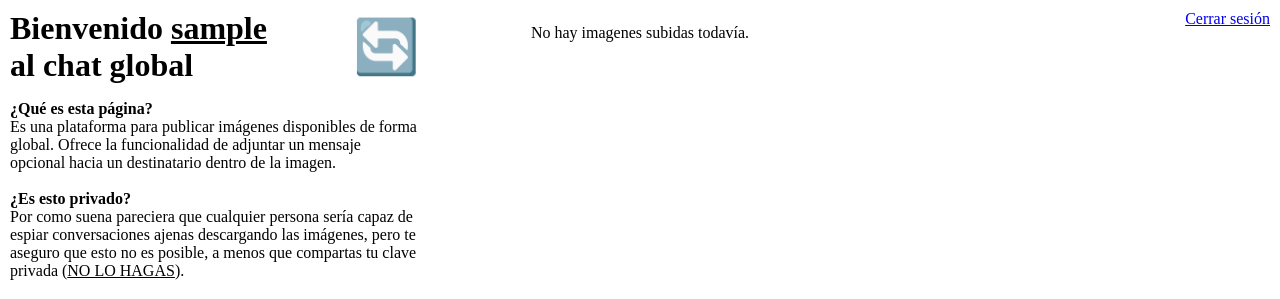
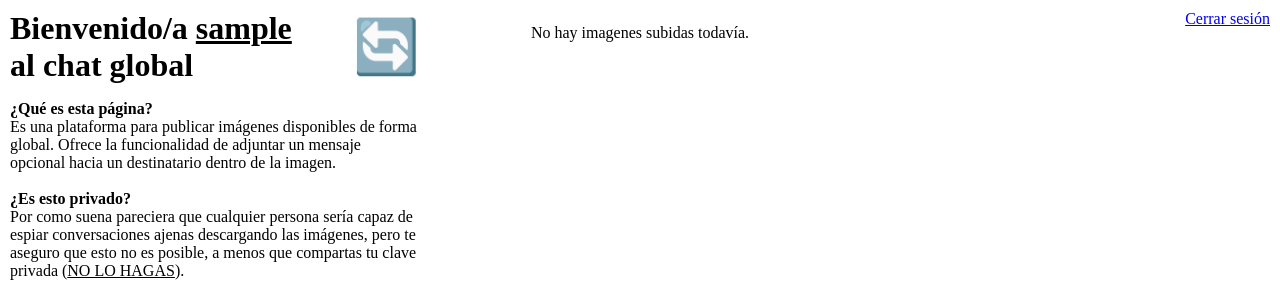
Before and after one commit to CaldeCrack/CC5301-Introduccion-a-la-Criptografia-Moderna, a Django app: page / in a window 1280 px wide. Shown: the top 299 px of the page. Run offline with Django 5.2, Linux system fonts and the light colour scheme; the visitor is signed in with stand-in values (Sample User, id 1); data that the repository does not hold is empty.

Commit message:
Inclusividad

```diff
--- a/Proyecto/app/templates/app/home.html
+++ b/Proyecto/app/templates/app/home.html
@@ -3,7 +3,7 @@
 {% block content %}
 	<div class="fixed">
 		<div class="info">
-			<h1 class="m-v-0">Bienvenido <u>{{ request.user.username }}</u><br>al chat global</h1>
+			<h1 class="m-v-0">Bienvenido/a <u>{{ request.user.username }}</u><br>al chat global</h1>
 			<form action="" method="POST">
 				{% csrf_token %}
 				<input type="hidden" name="action" value="clear_private_key">
```
